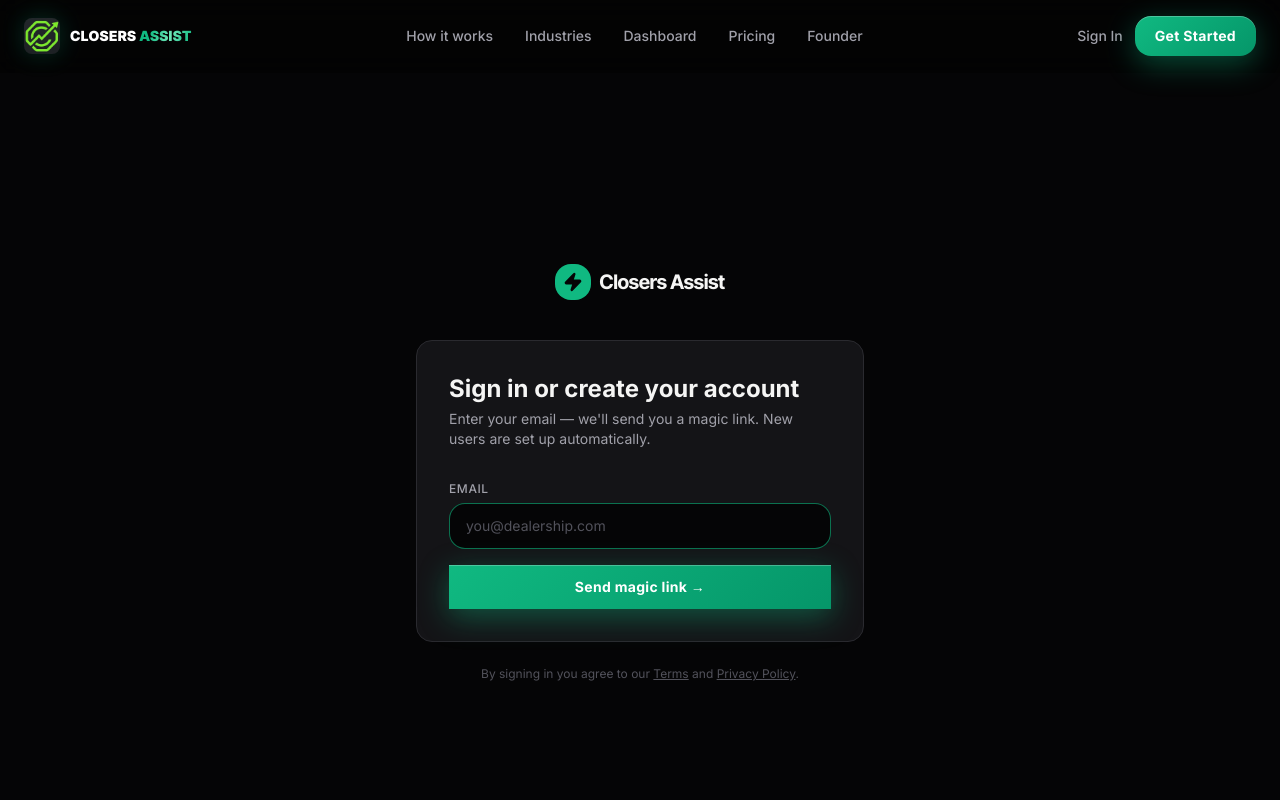
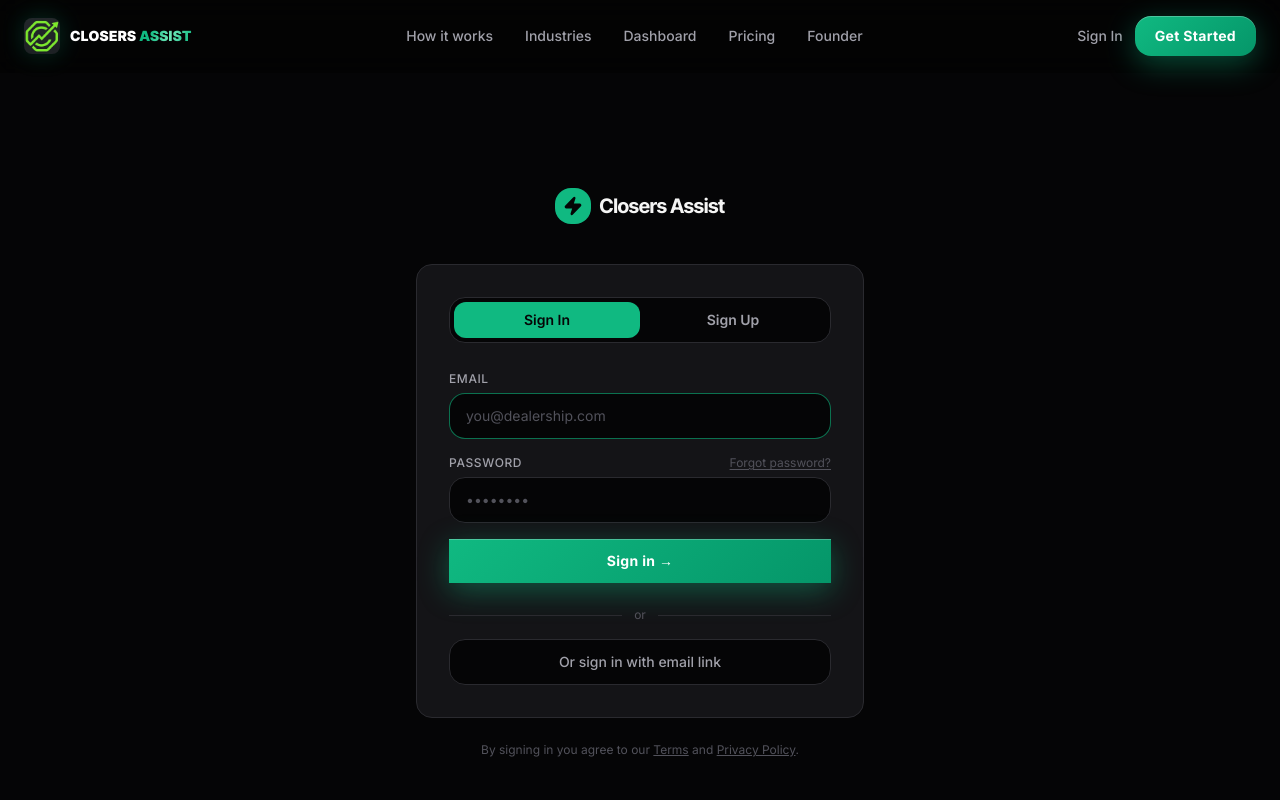
Before and after one commit to thulleng/closers-assist-web, a Next.js app: page /login in a window 1280 px wide. Shown: the top 800 px of the page. Built offline with nearby package versions, Linux system fonts and the light colour scheme; no server answers.

Commit message:
feat: add email+password auth to login page

```diff
--- a/app/login/page.tsx
+++ b/app/login/page.tsx
@@ -1,20 +1,95 @@
 "use client";
 
 import { useState, Suspense } from "react";
-import { useSearchParams } from "next/navigation";
+import { useSearchParams, useRouter } from "next/navigation";
 import { createClient } from "@/lib/supabase/client";
 import { Zap } from "lucide-react";
 
+const INPUT_CLS =
+  "w-full rounded-xl border border-iron bg-pit px-4 py-3 text-sm text-bone placeholder:text-muted focus:border-deal/60 focus:outline-none transition-colors";
+const LABEL_CLS =
+  "block text-xs font-medium text-ash mb-1.5 uppercase tracking-wider";
+
+function friendlyError(msg: string): string {
+  if (msg.includes("Invalid login credentials"))
+    return "Wrong email or password. Double-check and try again.";
+  if (msg.includes("Email not confirmed"))
+    return "Please confirm your email first — check your inbox for a verification link.";
+  if (msg.includes("User already registered"))
+    return "An account with this email already exists. Sign in instead.";
+  if (msg.includes("Password should be"))
+    return "Password must be at least 6 characters.";
+  if (msg.includes("rate limit") || msg.includes("too many"))
+    return "Too many attempts. Please wait a minute and try again.";
+  return msg;
+}
+
 function LoginForm() {
   const searchParams = useSearchParams();
+  const router = useRouter();
   const next = searchParams.get("next") ?? "/dashboard/auto";
 
-  const [email, setEmail] = useState("");
-  const [loading, setLoading] = useState(false);
-  const [sent, setSent] = useState(false);
-  const [error, setError] = useState<string | null>(null);
+  // "password" | "signup" | "magic"
+  const [mode, setMode] = useState<"password" | "signup" | "magic">("password");
 
-  const handleSubmit = async (e: React.FormEvent) => {
+  const [email, setEmail]       = useState("");
+  const [password, setPassword] = useState("");
+  const [loading, setLoading]   = useState(false);
+  const [sent, setSent]         = useState(false);
+  const [success, setSuccess]   = useState<string | null>(null);
+  const [error, setError]       = useState<string | null>(null);
+
+  function switchMode(m: "password" | "signup" | "magic") {
+    setMode(m);
+    setError(null);
+    setSuccess(null);
+    setSent(false);
+  }
+
+  // ── Email + password sign-in ─────────────────────────────────────────────
+  async function handlePasswordSignIn(e: React.FormEvent) {
+    e.preventDefault();
+    setError(null);
+    setLoading(true);
+
+    const supabase = createClient();
+    const { error } = await supabase.auth.signInWithPassword({ email, password });
+
+    if (error) {
+      setError(friendlyError(error.message));
+    } else {
+      router.push(next);
+    }
+
+    setLoading(false);
+  }
+
+  // ── Sign up ──────────────────────────────────────────────────────────────
+  async function handleSignUp(e: React.FormEvent) {
+    e.preventDefault();
+    setError(null);
+    setLoading(true);
+
+    const supabase = createClient();
+    const { error } = await supabase.auth.signUp({
+      email,
+      password,
+      options: {
+        emailRedirectTo: `${location.origin}/auth/callback?next=${encodeURIComponent(next)}`,
+      },
+    });
+
+    if (error) {
+      setError(friendlyError(error.message));
+    } else {
+      setSuccess("Account created! Check your email to confirm, then come back to sign in.");
+    }
+
+    setLoading(false);
+  }
+
+  // ── Magic link ───────────────────────────────────────────────────────────
+  async function handleMagicLink(e: React.FormEvent) {
     e.preventDefault();
     setError(null);
     setLoading(true);
@@ -28,14 +103,15 @@ function LoginForm() {
     });
 
     if (error) {
-      setError(error.message);
+      setError(friendlyError(error.message));
     } else {
       setSent(true);
     }
 
     setLoading(false);
-  };
+  }
 
+  // ── Magic link sent confirmation ─────────────────────────────────────────
   if (sent) {
     return (
       <div className="rounded-2xl border border-deal/40 bg-deal/5 p-8 text-center">
@@ -44,7 +120,8 @@ function LoginForm() {
         </div>
         <h2 className="text-xl font-bold text-bone mb-2">Check your email</h2>
         <p className="text-sm text-ash leading-relaxed">
-          We sent a magic link to <span className="text-bone font-medium">{email}</span>.
+          We sent a magic link to{" "}
+          <span className="text-bone font-medium">{email}</span>.
           <br />
           Click it to sign in — no password needed.
         </p>
@@ -59,18 +136,70 @@ function LoginForm() {
     );
   }
 
+  const isPasswordMode = mode === "password";
+  const isSignUpMode   = mode === "signup";
+  const isMagicMode    = mode === "magic";
+
   return (
     <div className="rounded-2xl border border-iron bg-slate p-8">
-      <h1 className="text-2xl font-bold text-bone mb-1">Sign in or create your account</h1>
-      <p className="text-sm text-ash mb-8">
-        Enter your email — we&apos;ll send you a magic link. New users are set up automatically.
+
+      {/* ── Mode toggle: Sign In / Sign Up ── */}
+      {!isMagicMode && (
+        <div className="flex rounded-xl border border-iron bg-pit p-1 mb-7">
+          <button
+            type="button"
+            onClick={() => switchMode("password")}
+            className={`flex-1 rounded-lg py-2 text-sm font-semibold transition-colors ${
+              isPasswordMode
+                ? "bg-deal text-pit"
+                : "text-ash hover:text-bone"
+            }`}
+          >
+            Sign In
+          </button>
+          <button
+            type="button"
+            onClick={() => switchMode("signup")}
+            className={`flex-1 rounded-lg py-2 text-sm font-semibold transition-colors ${
+              isSignUpMode
+                ? "bg-deal text-pit"
+                : "text-ash hover:text-bone"
+            }`}
+          >
+            Sign Up
+          </button>
+        </div>
+      )}
+
+      {/* ── Magic link header ── */}
+      {isMagicMode && (
+        <div className="mb-6">
+          <h1 className="text-2xl font-bold text-bone mb-1">Sign in with email link</h1>
+          <p className="text-sm text-ash">
+            We&apos;ll send a magic link — no password needed.
           </p>
+        </div>
+      )}
 
-      <form onSubmit={handleSubmit} className="space-y-4">
+      {/* ── Sign up success banner ── */}
+      {success && (
+        <div className="rounded-xl border border-deal/30 bg-deal/10 px-4 py-3 text-sm text-deal mb-5">
+          {success}
+        </div>
+      )}
+
+      {/* ── Error banner ── */}
+      {error && (
+        <div className="rounded-xl border border-red-500/30 bg-red-500/10 px-4 py-3 text-sm text-red-400 mb-5">
+          {error}
+        </div>
+      )}
+
+      {/* ── Password sign-in form ── */}
+      {isPasswordMode && (
+        <form onSubmit={handlePasswordSignIn} className="space-y-4">
           <div>
-          <label className="block text-xs font-medium text-ash mb-1.5 uppercase tracking-wider">
-            Email
-          </label>
+            <label className={LABEL_CLS}>Email</label>
             <input
               type="email"
               value={email}
@@ -79,16 +208,94 @@ function LoginForm() {
               autoFocus
               autoComplete="email"
               placeholder="you@dealership.com"
-            className="w-full rounded-xl border border-iron bg-pit px-4 py-3 text-sm text-bone placeholder:text-muted focus:border-deal/60 focus:outline-none transition-colors"
+              className={INPUT_CLS}
             />
           </div>
-
-        {error && (
-          <div className="rounded-xl border border-red-500/30 bg-red-500/10 px-4 py-3 text-sm text-red-400">
-            {error}
+          <div>
+            <div className="flex items-center justify-between mb-1.5">
+              <label className={LABEL_CLS} style={{ marginBottom: 0 }}>Password</label>
+              <button
+                type="button"
+                className="text-xs text-muted hover:text-ash transition-colors underline underline-offset-2"
+                onClick={() => alert("Password reset coming soon — use magic link for now.")}
+              >
+                Forgot password?
+              </button>
             </div>
+            <input
+              type="password"
+              value={password}
+              onChange={(e) => setPassword(e.target.value)}
+              required
+              autoComplete="current-password"
+              placeholder="••••••••"
+              className={INPUT_CLS}
+            />
+          </div>
+          <button
+            type="submit"
+            disabled={loading}
+            className="btn-loud w-full py-3 text-sm font-semibold disabled:opacity-50 disabled:cursor-not-allowed"
+          >
+            {loading ? "Signing in..." : "Sign in →"}
+          </button>
+        </form>
       )}
 
+      {/* ── Sign-up form ── */}
+      {isSignUpMode && (
+        <form onSubmit={handleSignUp} className="space-y-4">
+          <div>
+            <label className={LABEL_CLS}>Email</label>
+            <input
+              type="email"
+              value={email}
+              onChange={(e) => setEmail(e.target.value)}
+              required
+              autoFocus
+              autoComplete="email"
+              placeholder="you@dealership.com"
+              className={INPUT_CLS}
+            />
+          </div>
+          <div>
+            <label className={LABEL_CLS}>Password</label>
+            <input
+              type="password"
+              value={password}
+              onChange={(e) => setPassword(e.target.value)}
+              required
+              autoComplete="new-password"
+              placeholder="At least 6 characters"
+              className={INPUT_CLS}
+            />
+          </div>
+          <button
+            type="submit"
+            disabled={loading}
+            className="btn-loud w-full py-3 text-sm font-semibold disabled:opacity-50 disabled:cursor-not-allowed"
+          >
+            {loading ? "Creating account..." : "Create account →"}
+          </button>
+        </form>
+      )}
+
+      {/* ── Magic link form ── */}
+      {isMagicMode && (
+        <form onSubmit={handleMagicLink} className="space-y-4">
+          <div>
+            <label className={LABEL_CLS}>Email</label>
+            <input
+              type="email"
+              value={email}
+              onChange={(e) => setEmail(e.target.value)}
+              required
+              autoFocus
+              autoComplete="email"
+              placeholder="you@dealership.com"
+              className={INPUT_CLS}
+            />
+          </div>
           <button
             type="submit"
             disabled={loading}
@@ -97,6 +304,32 @@ function LoginForm() {
             {loading ? "Sending link..." : "Send magic link →"}
           </button>
         </form>
+      )}
+
+      {/* ── Divider + secondary option ── */}
+      <div className="mt-6 flex items-center gap-3">
+        <div className="flex-1 h-px bg-iron" />
+        <span className="text-xs text-muted">or</span>
+        <div className="flex-1 h-px bg-iron" />
+      </div>
+
+      {isMagicMode ? (
+        <button
+          type="button"
+          onClick={() => switchMode("password")}
+          className="mt-4 w-full rounded-xl border border-iron bg-pit px-4 py-3 text-sm text-ash hover:text-bone hover:border-iron/80 transition-colors font-medium"
+        >
+          Sign in with password instead
+        </button>
+      ) : (
+        <button
+          type="button"
+          onClick={() => switchMode("magic")}
+          className="mt-4 w-full rounded-xl border border-iron bg-pit px-4 py-3 text-sm text-ash hover:text-bone hover:border-iron/80 transition-colors font-medium"
+        >
+          Or sign in with email link
+        </button>
+      )}
     </div>
   );
 }
```
Lines whose indentation alone changed are shown as unchanged.
